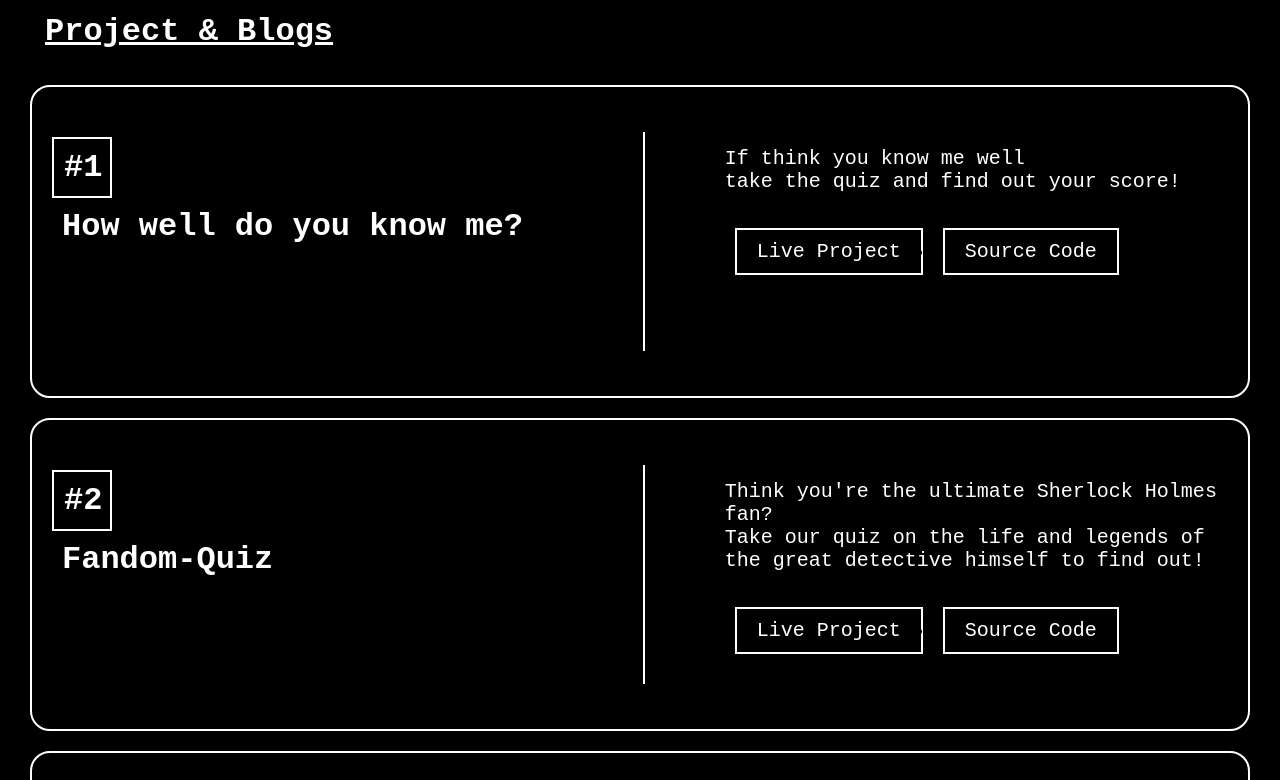
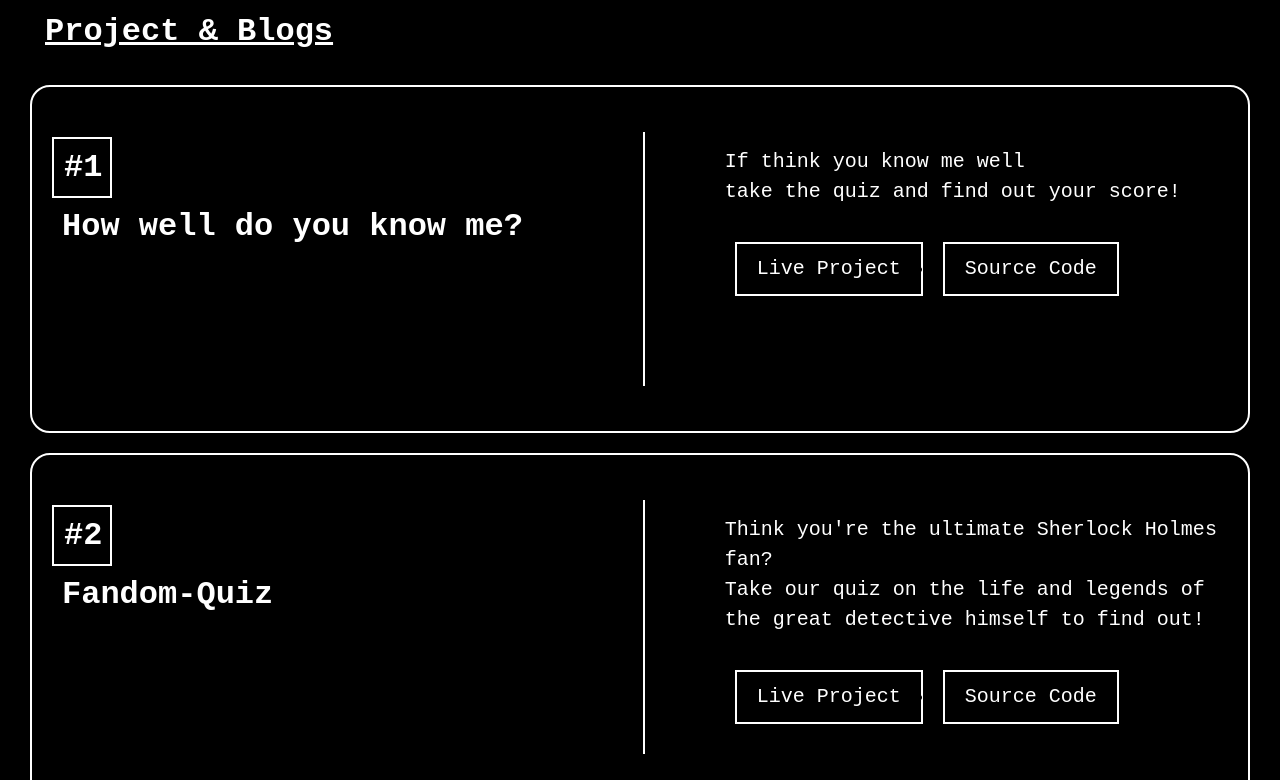
Before and after one commit to Bibin-Antony/bibinAntony-Protfolio, a plain HTML site: page index.html in a window 1280 px wide. Shown: the part 829-1609 px from the top of the page. Drawn offline with Linux system fonts and the light colour scheme.

Commit message:
Update style.css

```diff
--- a/style.css
+++ b/style.css
@@ -163,10 +163,15 @@ nav li,a{
     min-width: 30%;
 
 }
+
+.content-holder-para p{
+    line-height: 30px;
+}
 .project-blog-1 h1,p{
     color: white;
     font-family: 'Azeret Mono', monospace;
     padding: 10px;
+
 }
 .project-blog-1 p{
     font-size: 20px;
```
